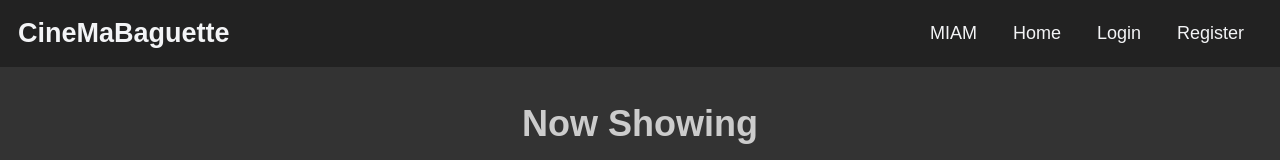
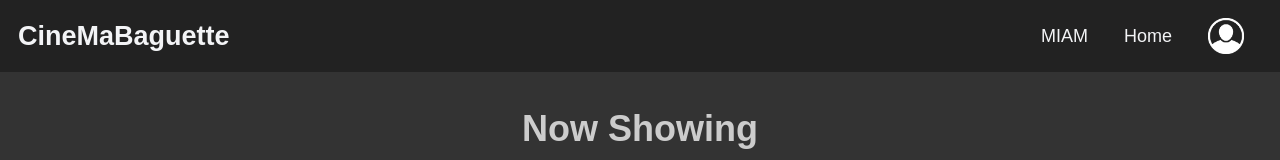
Before and after one commit to charlottines/Cinema-Booking-App, a Vue app in the folder client/cinema-client/: page / in a window 1280 px wide. Shown: the top 160 px of the page. Built offline with nearby package versions, Linux system fonts and the light colour scheme; no server answers.

Commit message:
login icon in navbar

```diff
--- a/client/cinema-client/src/App.vue
+++ b/client/cinema-client/src/App.vue
@@ -8,8 +8,7 @@
       <nav>
         <router-link to="/order-food">MIAM</router-link>
         <router-link to="/">Home</router-link>
-        <router-link to="/login">Login</router-link>
-        <router-link to="/register">Register</router-link>
+        <router-link to="/login"><img src="@/assets/account-icon.png" alt="Login"></router-link>
       </nav>
     </header>
     <main>
@@ -58,10 +57,21 @@ header .logo a {
   text-decoration: none;
 }
 
+header img {
+  height: 2rem;
+}
+
+nav {
+  display: flex;
+  align-items: center;
+}
+
 nav a {
   margin: 0 1rem;
   color: #f3f4f6;
   text-decoration: none;
+  display: flex;
+  align-items: center;
 }
 
 nav a:hover {
```
Also changed, not shown: client/cinema-client/src/assets/account-icon.png (added).
